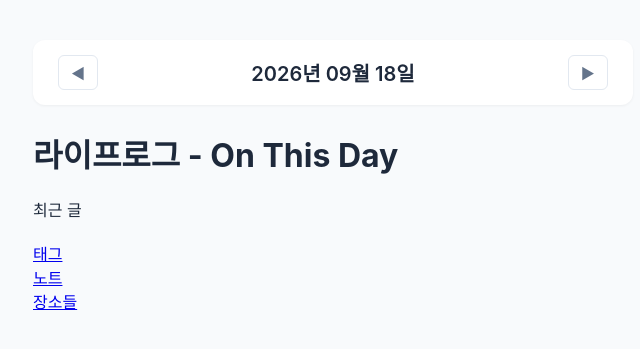
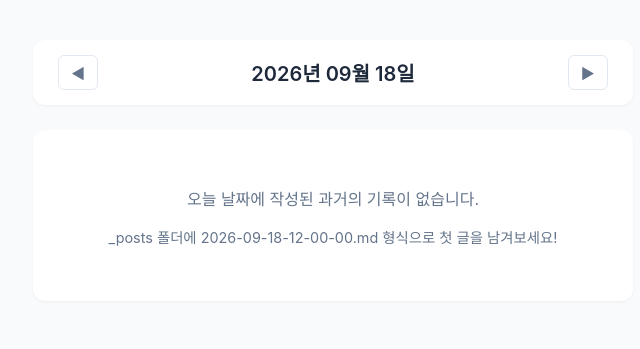
Before and after one commit to yunjeh/journal, a Jekyll site: the page built from index.md, in a window 1280 px wide. Shown: the top 349 px of the page, without its empty margins (307-947 px from the left). Built offline with Jekyll 4.4.1, drawn with Linux system fonts in a browser that asks for light colours; some web fonts are replaced.

Commit message:
Update layout and title in index.md

```diff
--- a/index.md
+++ b/index.md
@@ -1,4 +1,38 @@
 ---
-layout: home
-title: JOURNAL
+layout: default
+title: "오늘의 기록"
 ---
+
+{% assign current_month = site.time | date: "%m" %}
+{% assign current_day = site.time | date: "%d" %}
+
+{% assign found_posts = "" | split: "" %}
+
+{% for post in site.posts %}
+  {% assign post_month = post.date | date: "%m" %}
+  {% assign post_day = post.date | date: "%d" %}
+
+  {% if post_month == current_month and post_day == current_day %}
+    {% assign found_posts = found_posts | push: post %}
+  {% endif %}
+{% endfor %}
+
+{% assign sorted_posts = found_posts | sort: "date" | reverse %}
+
+{% if sorted_posts.size > 0 %}
+  {% for post in sorted_posts %}
+    <article class="diary-entry">
+      <div class="entry-meta">
+        {{ post.date | date: "%Y년 %m월 %d일 %H:%M" }} 기록
+      </div>
+      <div class="entry-content">
+        {{ post.content }}
+      </div>
+    </article>
+  {% endfor %}
+{% else %}
+  <div style="text-align: center; padding: 40px; background: #fff; border-radius: 12px; color: #64748b; box-shadow: 0 1px 3px rgba(0,0,0,0.05);">
+    <p>오늘 날짜에 작성된 과거의 기록이 없습니다.</p>
+    <p style="font-size: 0.9rem; margin-top: 5px;">_posts 폴더에 2026-09-18-12-00-00.md 형식으로 첫 글을 남겨보세요!</p>
+  </div>
+{% endif %}
```
